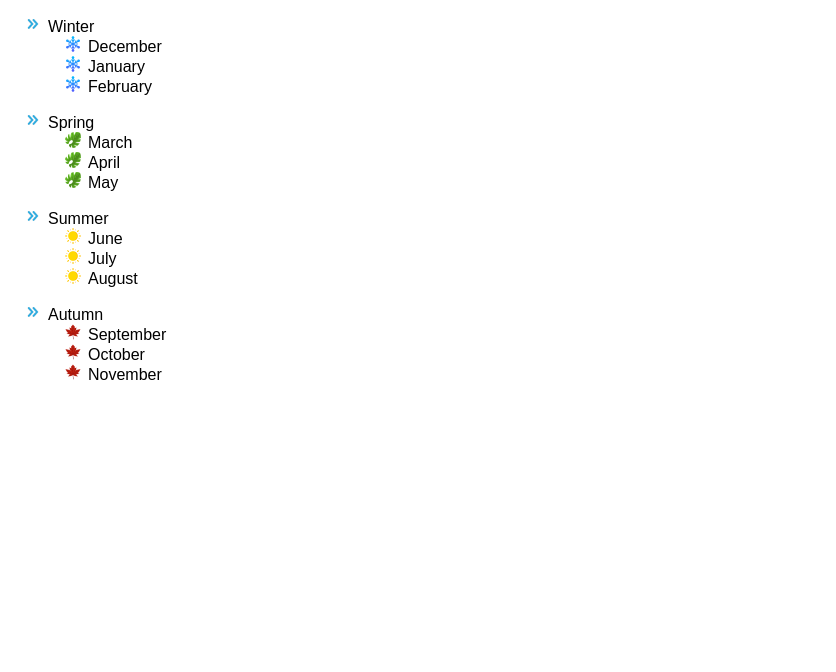
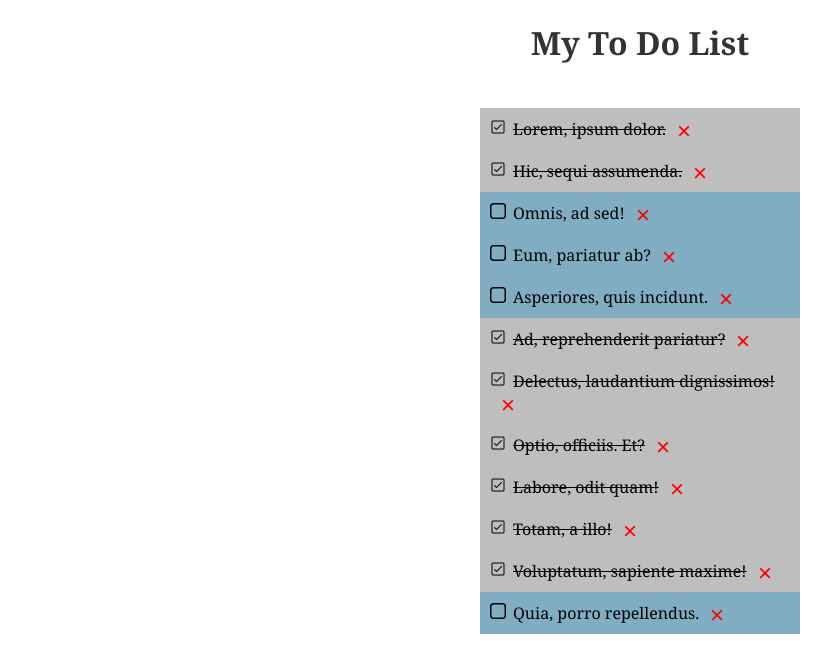
Before and after one commit to mariancompany7-alt/lab_02, a plain HTML site: page index.html in a window 1280 px wide. Shown: the whole page, without its empty margins (0-836 px from the left). Drawn offline with Linux system fonts and the light colour scheme.

Commit message:
Add files via upload

```diff
--- a/index.html
+++ b/index.html
@@ -7,37 +7,20 @@
     <link rel="stylesheet" href="styles.css">
 </head>
 <body>
-    <ul>
-        <li class="arrow-right">Winter</li>
-        <ol id="winter">
-            <li>December</li>
-            <li>January</li>
-            <li>February</li>
-        </ol>
-    </ul>
-    <ul>
-        <li class="arrow-right">Spring</li>
-        <ol id="spring">
-            <li>March</li>
-            <li>April</li>
-            <li>May</li>
-    </ul>
-    <ul>
-        </ol>
-        <li class="arrow-right">Summer</li>
-        <ol id="summer">
-            <li>June</li>
-            <li>July</li>
-            <li>August</li>
-        </ol>
-    </ul>
-    <ul>
-        <li class="arrow-right">Autumn</li>
-        <ol id="autumn">
-            <li>September</li>
-            <li>October</li>
-            <li>November</li>
-        </ol>
+    <h1>My To Do List</h1>
+    <ul id="task-list">
+        <li class="checked">Lorem, ipsum dolor.</li>
+        <li class="checked">Hic, sequi assumenda.</li>
+        <li class="unchecked">Omnis, ad sed!</li>
+        <li class="unchecked">Eum, pariatur ab?</li>
+        <li class="unchecked">Asperiores, quis incidunt.</li>
+        <li class="checked">Ad, reprehenderit pariatur?</li>
+        <li class="checked">Delectus, laudantium dignissimos!</li>
+        <li class="checked">Optio, officiis. Et?</li>
+        <li class="checked">Labore, odit quam!</li>
+        <li class="checked">Totam, a illo!</li>
+        <li class="checked">Voluptatum, sapiente maxime!</li>
+        <li class="unchecked">Quia, porro repellendus.</li>
     </ul>
 </body>
 </html>
--- a/styles.css
+++ b/styles.css
@@ -1,23 +1,45 @@
 * {
-    font-family: Arial, "Helvetica Neue", Helvetica, sans-serif;
+    font-family: Georgia, 'Times New Roman', Times, serif;
 }
 
-.arrow-right {
-    list-style-image: url(arrow-right_16.png);
+li::after {
+    content: "";
+    display: inline-block;
+    width: 16px;
+    height: 16px;
+    background-image: url(cross.png);
+    background-size: contain;
+    margin-left: 10px;
+    vertical-align: middle;
 }
 
-#winter {
-    list-style-image: url(snowflake_16.png);
+.checked {
+    text-decoration: line-through;
+    list-style-image: url(check-box.png);
+    background-color: rgb(190, 190, 190);
+    padding: 10px;
+    align-content: center;
+    list-style-position: inside;
 }
 
-#spring {
-    list-style-image: url(leaf_g_16.png);
+.unchecked {
+    list-style-image: url(check-box-empty.png);
+    background-color: rgb(129, 173, 194);
+    padding: 10px;
+    align-content: center;
+    list-style-position: inside;
 }
 
-#summer {
-    list-style-image: url(sun_16.png);
+#task-list {
+    width: 320px;
+    margin: auto;
+    padding: 20px;
+    border: 2px solid #ffffff;
+    border-radius: 10px;
+    background-color: #ffffff;
 }
 
-#autumn {
-    list-style-image: url(leaf_y_16.png);
+h1 {
+    text-align: center;
+    color: #333333;
 }
```
Also changed, not shown: check-box-empty.png (added), check-box.png (added), cross.png (added).
